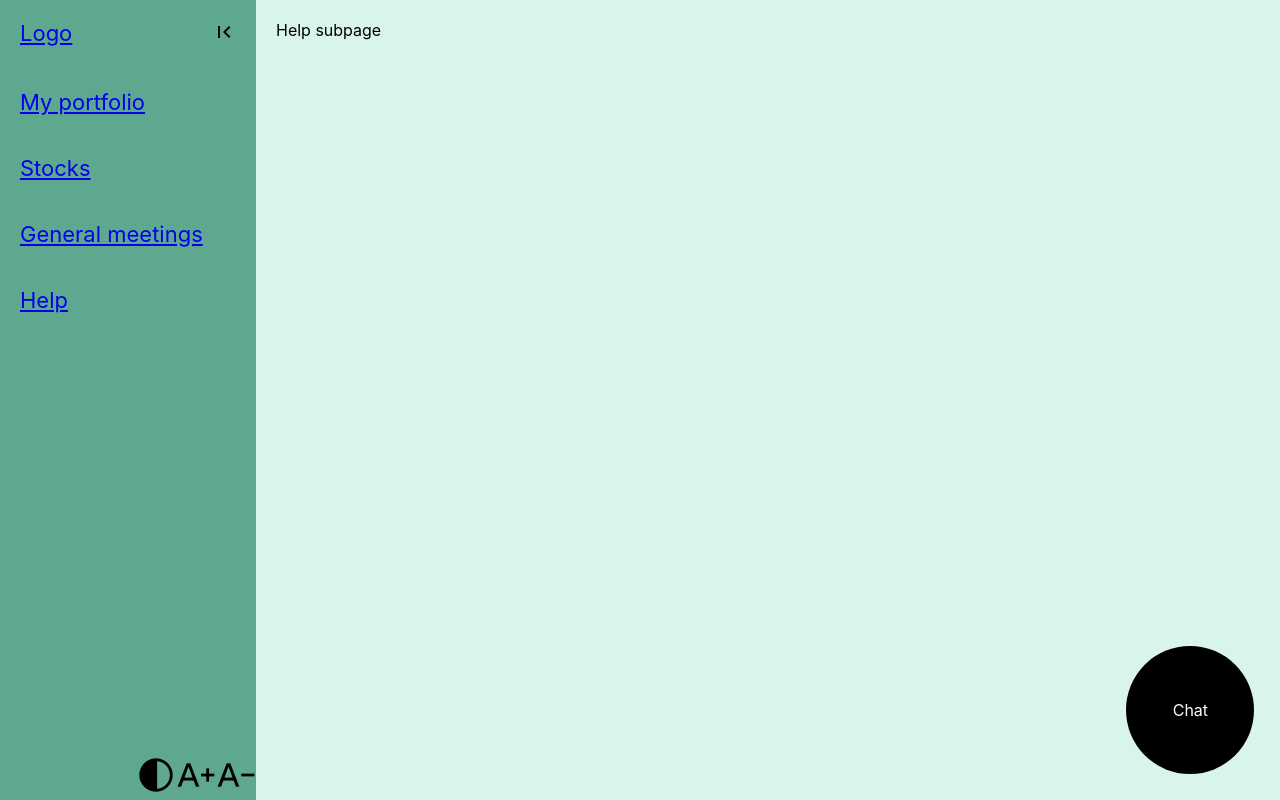
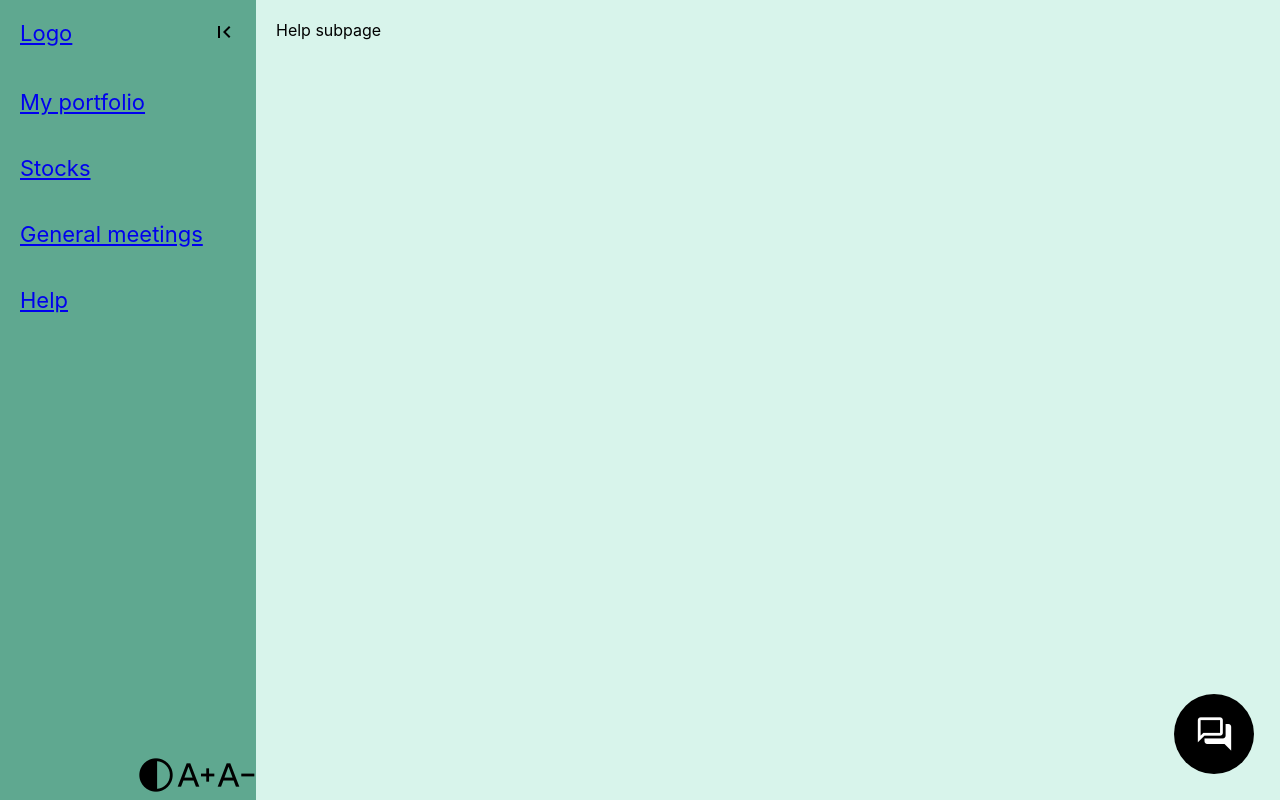
Before and after one commit to SzymonSzymonowicz/react-user-interfaces-classes, a React (Create React App) app: page /help in a window 1280 px wide. Built offline with nearby package versions, Linux system fonts and the light colour scheme.

Commit message:
Chat styling

```diff
--- a/src/components/Chat/Chat.css
+++ b/src/components/Chat/Chat.css
@@ -1,31 +1,71 @@
-.chat {
+.chatArea {
 	position: fixed;
 	z-index: 1;
 	right: 0;
 	bottom: 0;
 	margin: 0 2% 2% 0;
+}
 
-	width: 10vw;
-	height: 10vw;
+.chatIcon {
+	width: 10vh;
+	height: 10vh;
 
 	border-radius: 50%;
 
 	background-color: black;
+	color: white;
 
 	display: flex;
 	align-items: center;
 	justify-content: center;
 }
 
-.chat:hover {
+.chatIcon span {
+	font-size: calc(var(--base-font-size) + 24px);
+}
+
+.chatIcon:hover {
 	cursor: pointer;
 	opacity: 0.9;
 }
 
-.chat div {
-	z-index: 2;
-	color: white;
-	/* top:50%; */
-	/* left: 50%; */
-	/* transform: translate(-50%, -50%); */
+.chatWindow {
+	display: flex;
+	flex-direction: column;
+
+	width: 200px;
+	height: 400px;
+
+	border: 1px solid black;
+
+	background-color: cadetblue;
+	opacity: 0.9;
 }
+
+.chatHeader {
+	width: 100%;
+	height: fit-content;
+	text-align: center;
+
+	background-color: var(--primary-color);
+	font-weight: bold;
+	border-bottom: 1px solid black;
+
+	display: flex;
+	opacity: 1;
+}
+
+.chatCloseButton:hover {
+	cursor: pointer;
+}
+
+.chatContent {
+	flex-grow: 1;
+}
+
+.chatInput textarea {
+	width: 100%;
+	height: 100%;
+
+	border: 0px;
+}
--- a/src/components/Chat/Chat.js
+++ b/src/components/Chat/Chat.js
@@ -9,11 +9,26 @@ function Chat() {
 	};
 
 	return (
-		<div className="chat" onClick={changeVisible}>
-			<div>
-				{visible && `Visible `}
-				Chat
-			</div>
+		<div className="chatArea">
+			{visible ? (
+				<div className="chatWindow">
+					<div className="chatHeader">
+						<div className="chatHeaderText">Chat with expert advisor</div>
+						<div className="chatCloseButton" onClick={changeVisible}>
+							<span class="material-symbols-outlined">close</span>
+						</div>
+					</div>
+					<div className="chatContent"></div>
+					<div className="chatInput">
+						<textarea placeholder="Type message"></textarea>
+					</div>
+				</div>
+			) : (
+				<div className="chatIcon" onClick={changeVisible}>
+					{/* {visible ? `Visible ` : `Not Visible`} */}
+					<span class="material-symbols-outlined">forum</span>
+				</div>
+			)}
 		</div>
 	);
 }
```
